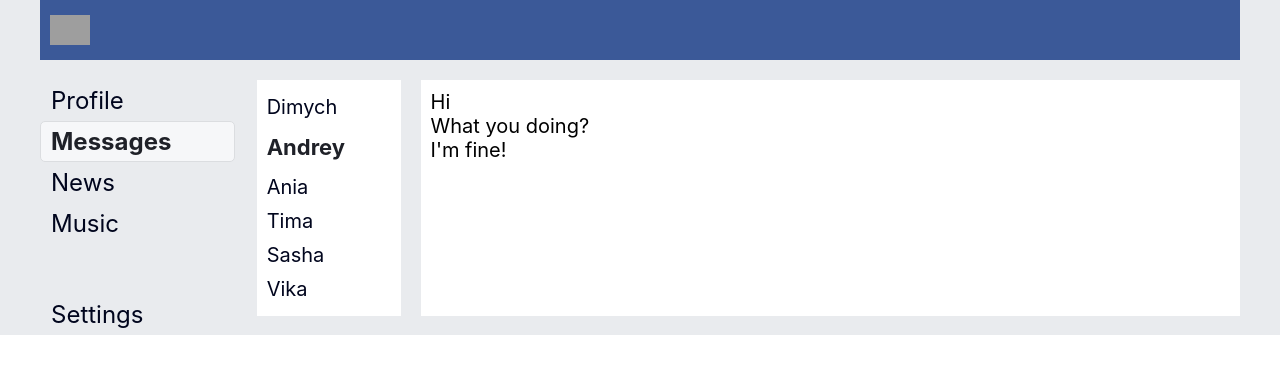
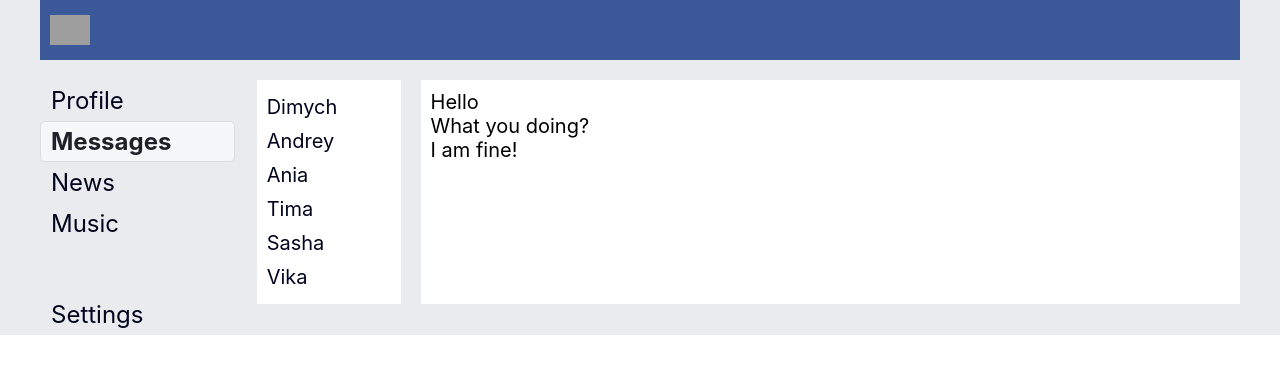
Before and after one commit to andrea-konova/learn_react, a React (Create React App) app in the folder first-project/: page /dialogs in a window 1280 px wide. Shown: the top 374 px of the page. Built offline with nearby package versions, Linux system fonts and the light colour scheme; grey boxes are pictures that could not be loaded.

Commit message:
fix: refactored dialog and profile

```diff
--- /dev/null
+++ b/first-project/src/components/Dialogs/DialogItem/DialogItem.jsx
@@ -0,0 +1,15 @@
+import React from 'react';
+import classes from './DialogItem.module.css';
+import {NavLink} from "react-router-dom";
+
+const DialogItem = (props) => {
+  let path = '/dialogs/' + props.id;
+
+  return (
+    <div>
+      <NavLink to={path} className={classes.dialog} activeClassName={classes.active}>{props.name}</NavLink>
+    </div>
+  );
+}
+
+export default DialogItem;
--- /dev/null
+++ b/first-project/src/components/Dialogs/DialogItem/DialogItem.module.css
@@ -0,0 +1,13 @@
+.dialog {
+    display: block;
+    padding: 5px 0;
+    color: #00051d;
+    text-decoration: none;
+}
+
+.active {
+    padding: 10px 0;
+    font-size: 22px;
+    font-weight: bold;
+    color: #3b5998;
+}
--- a/first-project/src/components/Dialogs/Dialogs.jsx
+++ b/first-project/src/components/Dialogs/Dialogs.jsx
@@ -1,33 +1,23 @@
 import React from 'react';
 import classes from './Dialogs.module.css';
+import DialogItem from "./DialogItem/DialogItem";
+import Message from "./Message/Message";
 
 const Dialogs = (props) => {
   return (
     <div className={classes.dialogs}>
       <div className={classes.dialogs__items}>
-        <div className={classes.dialog}>
-          Dimych
-        </div>
-        <div className={classes.dialog + ' ' + classes.active}>
-          Andrey
-        </div>
-        <div className={classes.dialog}>
-          Ania
-        </div>
-        <div className={classes.dialog}>
-          Tima
-        </div>
-        <div className={classes.dialog}>
-          Sasha
-        </div>
-        <div className={classes.dialog}>
-          Vika
-        </div>
+        <DialogItem name='Dimych' id='1' />
+        <DialogItem name='Andrey' id='2' />
+        <DialogItem name='Ania' id='3' />
+        <DialogItem name='Tima' id='4' />
+        <DialogItem name='Sasha' id='5' />
+        <DialogItem name='Vika' id='6' />
       </div>
       <div className={classes.messages}>
-        <div className={classes.message}>Hi</div>
-        <div className={classes.message}>What you doing?</div>
-        <div className={classes.message}>I'm fine!</div>
+        <Message message='Hello' />
+        <Message message='What you doing?' />
+        <Message message='I am fine!' />
       </div>
     </div>
   );
--- a/first-project/src/components/Dialogs/Dialogs.module.css
+++ b/first-project/src/components/Dialogs/Dialogs.module.css
@@ -10,17 +10,6 @@
     background-color: #fff;
 }
 
-.dialog {
-    padding: 5px 0;
-    color: #00051d;
-}
-
-.dialog.active {
-    padding: 10px 0;
-    font-size: 22px;
-    font-weight: bold;
-    color: #1f2128;
-}
 
 .messages {
     padding: 10px;
--- /dev/null
+++ b/first-project/src/components/Dialogs/Message/Message.jsx
@@ -0,0 +1,11 @@
+import React from 'react';
+import classes from './Message.module.css';
+import {NavLink} from "react-router-dom";
+
+const Message = (props) => {
+  return (
+    <div className={classes.message}>{props.message}</div>
+  );
+}
+
+export default Message;
--- a/first-project/src/components/Profile/MyPosts/Post/Post.module.css
+++ b/first-project/src/components/Profile/MyPosts/Post/Post.module.css
@@ -21,8 +21,10 @@
   display: flex;
   flex-direction: column;
   margin: 0;
+  padding: 0 10px;
   font-size: 22px;
   color: #00051d;
+  background-color: #fff;
 }
 
 .like {
--- a/first-project/src/components/Profile/Profile.jsx
+++ b/first-project/src/components/Profile/Profile.jsx
@@ -1,6 +1,7 @@
 import React from 'react';
 import classes from './Profile.module.css';
 import MyPosts from './MyPosts/MyPosts';
+import ProfileInfo from "./ProfileInfo/ProfileInfo";
 
 const Profile = () => {
   return (
@@ -8,18 +9,7 @@ const Profile = () => {
       <div className={classes.wrapper}>
         <img src='https://eskipaper.com/images/airplane-flight-sunset-1.jpg' alt='background' />
       </div>
-      <div className={classes.author}>
-        <div className={classes.author__logo}>
-          <img src='https://i.ytimg.com/vi/1Ne1hqOXKKI/maxresdefault.jpg' alt='author__logo' />
-        </div>
-        <div className={classes.author__description}>
-          <h2 className={classes.name}>Andrii K.</h2>
-          <p className={classes.info}>Date of Birth: 13 february</p>
-          <p className={classes.info}>City: Kharkiv</p>
-          <p className={classes.info}>Education: KHAI'18</p>
-          <p className={classes.info}>Web Site: https://andrii-konovalenko.co.ua/</p>
-        </div>
-      </div>
+      <ProfileInfo />
       <MyPosts />
     </div>
   );
--- a/first-project/src/components/Profile/Profile.module.css
+++ b/first-project/src/components/Profile/Profile.module.css
@@ -21,42 +21,6 @@
   height: 100%;
   object-fit: cover;
   object-position: center;
-}
-
-.author {
-  grid-area: au;
-  display: grid;
-  margin: 0 auto;
-  width: 100%;
-  grid-template-areas:
-  'al ad';
-  grid-template-rows: 220px 1fr;
-  grid-template-columns: 2fr 10fr;
-  grid-column-gap: 20px;
-}
-
-.author__logo {
-  grid-area: al;
-  width: 220px;
-  height: 220px;
-}
-
-.author__description {
-  grid-area: ad;
-  padding-left: 20px;
-  background-color: #fff;
-}
-
-.name {
-  margin: 0 0 25px;
-  font-size: 30px;
-  color: #3b5998;
-}
-
-.info {
-  margin: 0;
-  font-size: 22px;
-  color: #00051d;
 }
 
 .posts {
--- /dev/null
+++ b/first-project/src/components/Profile/ProfileInfo/ProfileInfo.jsx
@@ -0,0 +1,21 @@
+import React from 'react';
+import classes from './ProfileInfo.module.css';
+
+const ProfileInfo = () => {
+  return (
+      <div className={classes.author}>
+        <div className={classes.author__logo}>
+          <img src='https://i.ytimg.com/vi/1Ne1hqOXKKI/maxresdefault.jpg' alt='author__logo' />
+        </div>
+        <div className={classes.author__description}>
+          <h2 className={classes.name}>Andrii K.</h2>
+          <p className={classes.info}>Date of Birth: 13 february</p>
+          <p className={classes.info}>City: Kharkiv</p>
+          <p className={classes.info}>Education: KHAI'18</p>
+          <p className={classes.info}>Web Site: https://andrii-konovalenko.co.ua/</p>
+        </div>
+      </div>
+  );
+}
+
+export default ProfileInfo;
--- /dev/null
+++ b/first-project/src/components/Profile/ProfileInfo/ProfileInfo.module.css
@@ -0,0 +1,35 @@
+.author {
+    grid-area: au;
+    display: grid;
+    margin: 0 auto;
+    width: 100%;
+    grid-template-areas:
+            'al ad';
+    grid-template-rows: 220px 1fr;
+    grid-template-columns: 2fr 10fr;
+    grid-column-gap: 20px;
+}
+
+.author__logo {
+    grid-area: al;
+    width: 220px;
+    height: 220px;
+}
+
+.author__description {
+    grid-area: ad;
+    padding-left: 20px;
+    background-color: #fff;
+}
+
+.name {
+    margin: 0 0 25px;
+    font-size: 30px;
+    color: #3b5998;
+}
+
+.info {
+    margin: 0;
+    font-size: 22px;
+    color: #00051d;
+}
```
Also changed, not shown: first-project/src/components/Dialogs/Message/Message.module.css (added), 1 other file (tests, documents, lock files or other folders).
